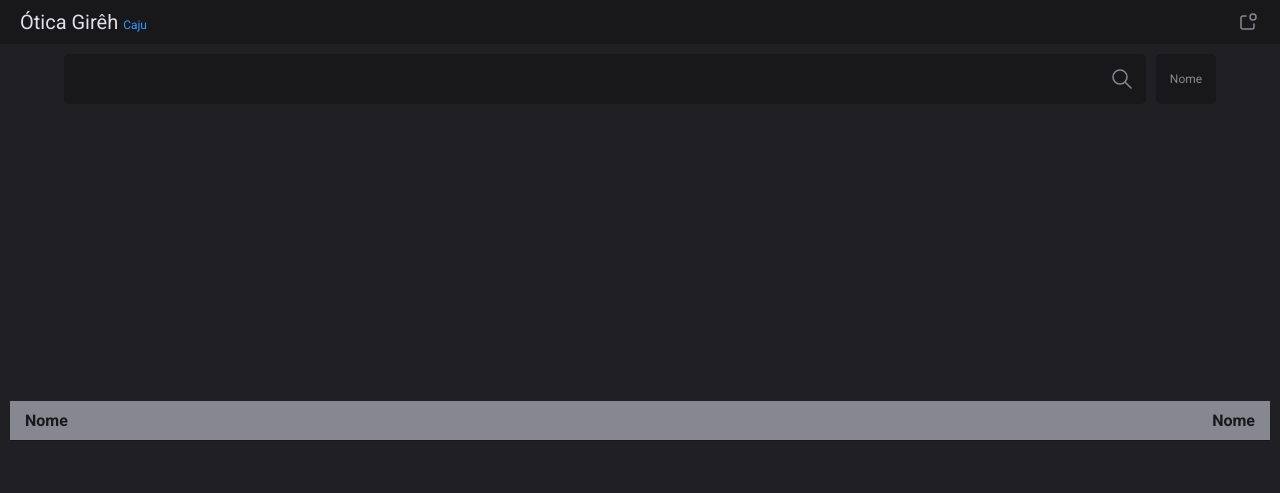
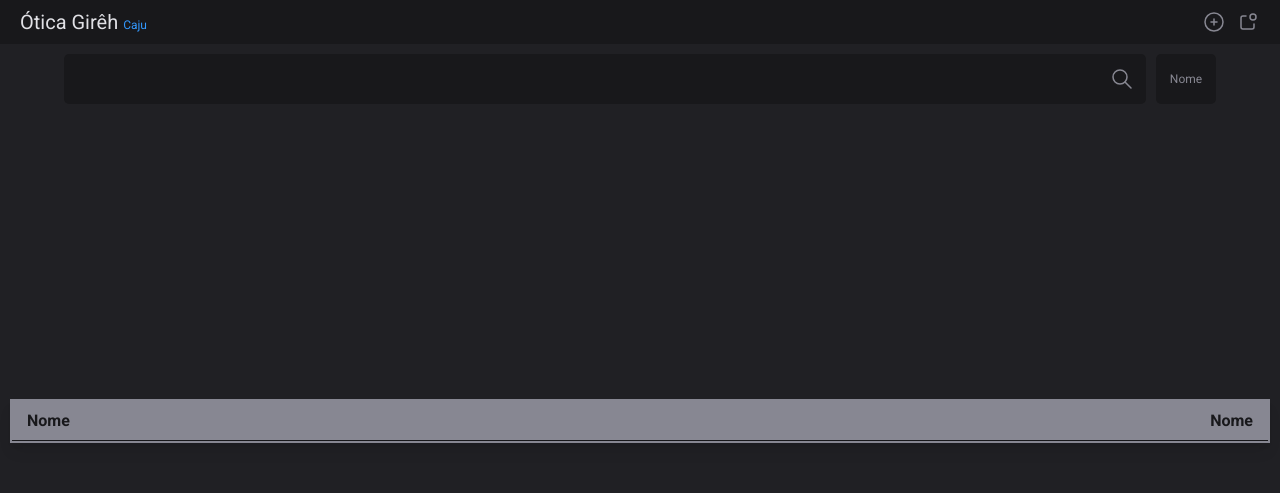
Before and after one commit to FellipeLorram/gireh2.0, a React (Vite) app: page / in a window 1280 px wide. Shown: the top 493 px of the page. Built offline with nearby package versions, Linux system fonts and the light colour scheme.

Commit message:
Feat: Creating topbar Dropdonw

```diff
--- a/src/App.tsx
+++ b/src/App.tsx
@@ -1,5 +1,4 @@
 import { Card } from "./Components/Card/Card";
-import { Text } from "./Components/Text/Text";
 import { GlobalStyles } from "./Styles/GlobalStyles";
 import { PageWrapper } from "./Widgets/PageWrapper/PageWrapper";
 
@@ -8,7 +7,7 @@ function App() {
     <>
       <GlobalStyles />
       <PageWrapper>
-        <Card.Wrapper>
+        <Card.Wrapper action={() => console.log("text")}>
           <Card.Row>
             <Card.Text>Nome</Card.Text>
             <Card.Text>Nome</Card.Text>
--- /dev/null
+++ b/src/Assets/Svgs/Icons/CirclePlus.tsx
@@ -0,0 +1,24 @@
+import { SVGAttributes } from "react";
+
+export function CirclePlus(props: SVGAttributes<SVGSVGElement>) {
+  return (
+    <svg
+      xmlns="http://www.w3.org/2000/svg"
+      className="icon icon-tabler icon-tabler-circle-plus"
+      width={44}
+      height={44}
+      viewBox="0 0 24 24"
+      strokeWidth={1.5}
+      stroke="#2c3e50"
+      fill="none"
+      strokeLinecap="round"
+      strokeLinejoin="round"
+      {...props}
+    >
+      <path d="M0 0h24v24H0z" stroke="none" />
+      <circle cx={12} cy={12} r={9} />
+      <path d="M9 12L15 12" />
+      <path d="M12 9L12 15" />
+    </svg>
+  );
+}
--- a/src/Assets/Svgs/Icons/Index.ts
+++ b/src/Assets/Svgs/Icons/Index.ts
@@ -9,6 +9,7 @@ import { People } from "./People";
 import { ReportMedical } from "./ReportMedical";
 import { Search } from "./Search";
 import { Close } from "./Close";
+import { CirclePlus } from "./CirclePlus";
 
 export const Icons = {
     Search,
@@ -21,5 +22,6 @@ export const Icons = {
     Eye,
     ArrowLeftCircle,
     Envelope,
-    Close
+    Close,
+    CirclePlus
 }
--- a/src/Components/Card/Card.styled.ts
+++ b/src/Components/Card/Card.styled.ts
@@ -7,6 +7,15 @@ export const CardWrapper = styled.div`
   flex-direction: column;
   width: 100%;
   background: var(--gray-400);
+  border: 2px solid transparent;
+  cursor: pointer;
+  transition: all .2s ease-in-out;
+  box-shadow: rgba(0, 0, 0, 0.1) 0px 10px 15px -3px,
+    rgba(0, 0, 0, 0.05) 0px 4px 6px -2px;
+
+  :hover {
+    border-color: var(--main-color);
+  }
 `;
 
 export const Row = styled.span`
--- a/src/Components/Card/Card.tsx
+++ b/src/Components/Card/Card.tsx
@@ -6,9 +6,13 @@ interface CardProps {
   children: ReactNode;
 }
 
+interface CardWrapperProps extends CardProps {
+  action: () => void;
+}
+
 export const Card = {
-  Wrapper: ({ children }: CardProps) => {
-    return <CardWrapper>{children}</CardWrapper>;
+  Wrapper: ({ children, action }: CardWrapperProps) => {
+    return <CardWrapper onClick={action}>{children}</CardWrapper>;
   },
   Row: ({ children }: CardProps) => {
     return <Row>{children}</Row>;
--- a/src/Components/Text/Text.styled.ts
+++ b/src/Components/Text/Text.styled.ts
@@ -1,7 +1,7 @@
 import styled from "styled-components";
 
 export interface TextWrapperProps {
-  size?: 's' | 'm' | 'l';
+  size?: 's' | 'xs' | 'm' | 'l';
   type?: 'principal' | 'auxiliar';
 }
 
--- a/src/Components/Topbar/Topbar.styled.ts
+++ b/src/Components/Topbar/Topbar.styled.ts
@@ -8,8 +8,51 @@ export const TopbarContainer = styled.div`
   padding: 10px 20px;
   width: 100%;
   background: var(--gray-700);
+  position: relative;
+
+  .right-side {
+    display: flex;
+    align-items: center;
+    justify-content: center;
+    flex-direction: row;
+    gap: 10px;
+    position: relative;
+  }
+
   svg {
     width: 24px;
     height: 24px;
   }
 `;
+
+export const DropDownBackground = styled.div`
+  position: absolute;
+  top: 0;
+  left: 0;
+  width: 100%;
+  height: 100vh;
+  background: rgba(0, 0, 0, 0.7);
+  z-index: 6;
+  animation: FadeInBackground .2s ease-in-out;
+`;
+
+export const DropDown = styled.div`
+  z-index: 7;
+  position: absolute;
+  top: 30px;
+  right: 0;
+  width: 150px;
+  background: var(--gray-700);
+  border-radius: var(--radius);
+
+  display: flex;
+  align-items: center;
+  justify-content: center;
+  flex-direction: column;
+
+  animation: NiceScale .2s ease-in-out;
+
+  .row {
+    padding: 10px;
+  }
+`;
--- a/src/Components/Topbar/Topbar.tsx
+++ b/src/Components/Topbar/Topbar.tsx
@@ -1,12 +1,32 @@
-import { Bell } from "../../Assets/Svgs/Icons/Bell";
+import { useCallback, useState } from "react";
+import { Icons } from "../../Assets/Svgs/Icons/Index";
 import { Logo } from "../Logo/Logo";
-import { TopbarContainer } from "./Topbar.styled";
+import { DropDownBackground, TopbarContainer } from "./Topbar.styled";
+import { TopbarDropdown } from "./TopbarDropdown";
 
 export const Topbar = () => {
+  const [dropDownOnScreen, setDropDownOnScreen] = useState(false);
+
+  const HandleCirclePlusClick = useCallback(
+    () => setDropDownOnScreen(true),
+    []
+  );
+  const HandleDropDownBackgroundClick = useCallback(
+    () => setDropDownOnScreen(false),
+    []
+  );
+
   return (
     <TopbarContainer>
       <Logo.Text />
-      <Bell />
+      {dropDownOnScreen && (
+        <DropDownBackground onClick={HandleDropDownBackgroundClick} />
+      )}
+      <div className="right-side">
+        <Icons.CirclePlus onClick={HandleCirclePlusClick} />
+        <Icons.Bell />
+        {dropDownOnScreen && <TopbarDropdown />}
+      </div>
     </TopbarContainer>
   );
 };
--- /dev/null
+++ b/src/Components/Topbar/TopbarDropdown.tsx
@@ -0,0 +1,29 @@
+import { Text } from "../Text/Text";
+import { DropDown } from "./Topbar.styled";
+
+export const TopbarDropdown = () => {
+  return (
+    <DropDown>
+      <div className="row">
+        <Text type="auxiliar" size="xs">
+          Nova venda
+        </Text>
+      </div>
+      <div className="row">
+        <Text type="auxiliar" size="xs">
+          Nova consulta
+        </Text>
+      </div>
+      <div className="row">
+        <Text type="auxiliar" size="xs">
+          Novo cliente
+        </Text>
+      </div>
+      <div className="row">
+        <Text type="auxiliar" size="xs">
+          Fila de consulta
+        </Text>
+      </div>
+    </DropDown>
+  );
+};
--- a/src/Styles/GlobalStyles.ts
+++ b/src/Styles/GlobalStyles.ts
@@ -14,6 +14,7 @@ export const GlobalStyles = createGlobalStyle`
     --font-main-color: #878792;
 
     --font-size-s: 12px;
+    --font-size-xs: 14px;
     --font-size-m: 16px;
     --font-size-l: 20px;
   }
@@ -47,4 +48,22 @@ export const GlobalStyles = createGlobalStyle`
       stroke: var(--gray-400)
     }
   }
+
+  @keyframes FadeInBackground {
+    0% {
+      opacity: 0;
+    }
+    100% {
+      opacity: 0.7;
+    }
+  }
+
+  @keyframes NiceScale {
+    0% {
+      transform: scale(0);
+    }
+    100% {
+      transform: scale(1);
+    }
+  }
 `;
--- a/src/Widgets/Search/Search.styled.ts
+++ b/src/Widgets/Search/Search.styled.ts
@@ -50,13 +50,14 @@ export const SearchModalContainer = styled.div`
   background: rgba(0,0,0,0.7);
   transition: all .2s ease-in-out;
   z-index: 5;
-  animation: modalBackground .2s ease-in-out;
+  animation: FadeInBackground .2s ease-in-out;
 
   .modal {
     width: 90%;
     max-width: 400px;
     border-radius: var(--radius);
     background: var(--gray-700);
+    animation: NiceScale .2s ease-in-out;
 
     .header {
       width: 100%;
@@ -77,14 +78,6 @@ export const SearchModalContainer = styled.div`
     }
   }
 
-  @keyframes modalBackground {
-    0% {
-      opacity: 0;
-    }
-    100% {
-      opacity: 0.7;
-    }
-  }
 `;
 
 export const SelectOptionContainer = styled.div<{ selected: boolean }>`
```
Also changed, not shown: 1 other file (tests, documents, lock files or other folders).
